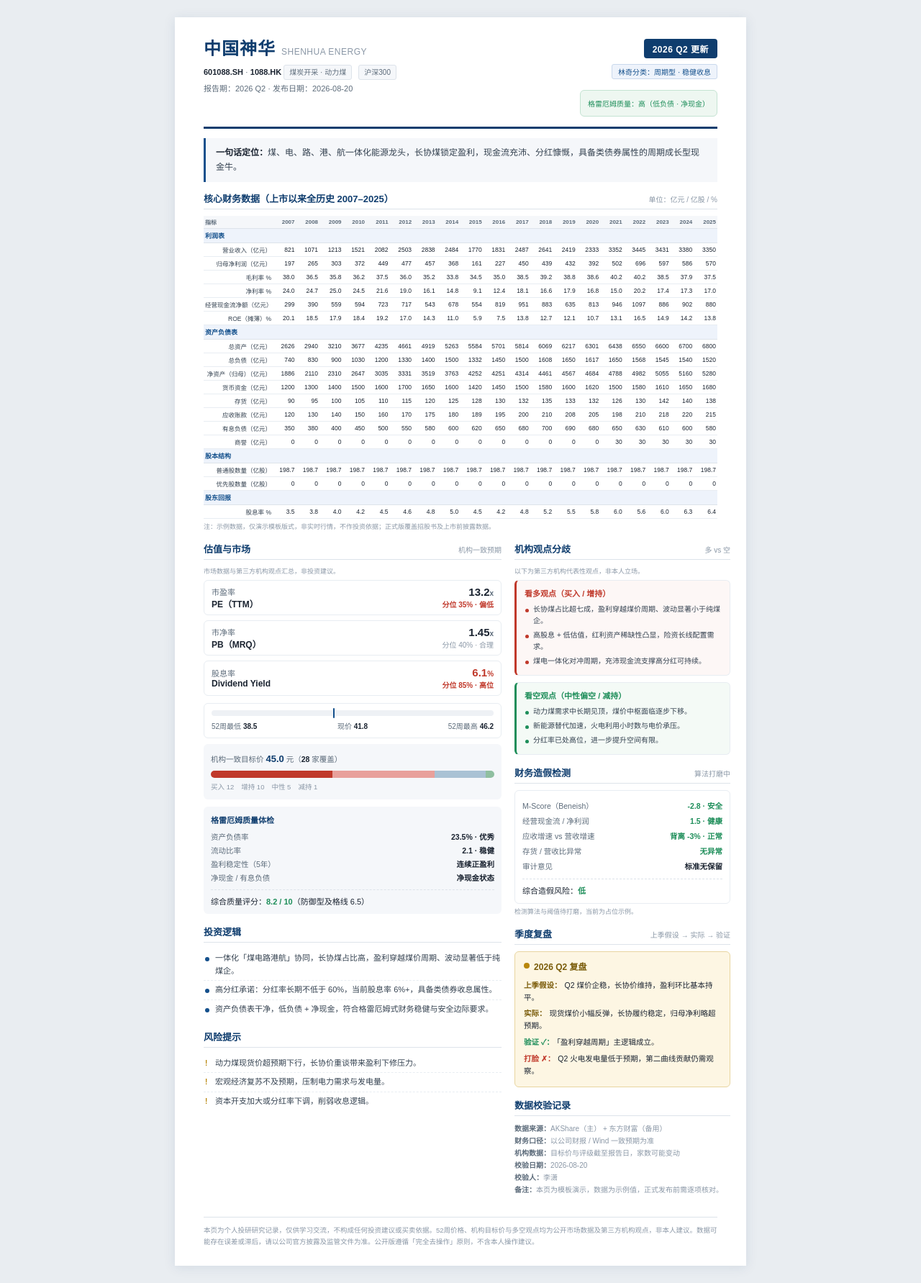
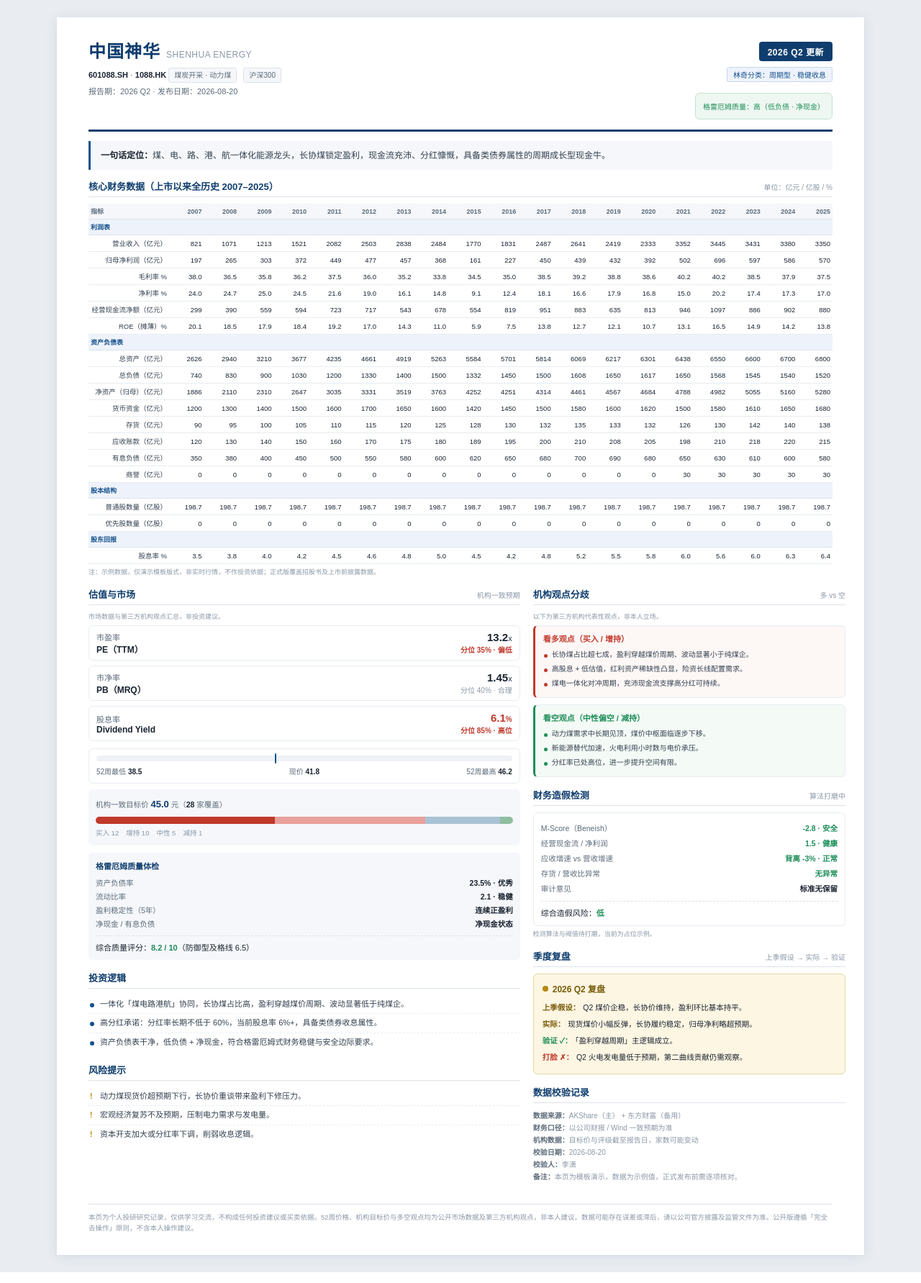
Before and after one commit to lx126126/ai_augmented_fundamental_investment, a Python web app: template templates/valueline.html in a window 1280 px wide. Shown: the whole page at 72% size. Run offline with Jinja, Linux system fonts and the light colour scheme; the template is opened without the code that fills it, so the values that code supplies are empty.

Commit message:
模板改为 A3 竖版（297×420mm），表格字号放大一档，导图同步 A3

```diff
--- a/scripts/export.py
+++ b/scripts/export.py
@@ -20,7 +20,7 @@ import sys
 from pathlib import Path
 
 
-def export(html_path: Path, out_dir: Path, formats: list[str], width: int = 794) -> None:
+def export(html_path: Path, out_dir: Path, formats: list[str], width: int = 1122) -> None:
     try:
         from playwright.sync_api import sync_playwright
     except ImportError:
@@ -36,7 +36,7 @@ def export(html_path: Path, out_dir: Path, formats: list[str], width: int = 794)
     with sync_playwright() as p:
         browser = p.chromium.launch()
         page = browser.new_page(
-            viewport={"width": width, "height": 1200},
+            viewport={"width": width, "height": 1600},
             device_scale_factor=2,
         )
         page.goto(uri)
@@ -45,7 +45,7 @@ def export(html_path: Path, out_dir: Path, formats: list[str], width: int = 794)
         if "png" in formats:
             page.screenshot(path=str(out_dir / f"{stem}.png"), full_page=True)
         if "pdf" in formats:
-            page.pdf(path=str(out_dir / f"{stem}.pdf"), format="A4", print_background=True)
+            page.pdf(path=str(out_dir / f"{stem}.pdf"), format="A3", print_background=True)
 
         browser.close()
 
--- a/templates/valueline.html
+++ b/templates/valueline.html
@@ -29,12 +29,12 @@ body {
   padding: 24px 0;
 }
 .page {
-  width: 794px;
-  min-height: 1123px;
+  width: 1122px;
+  min-height: 1587px;
   margin: 0 auto;
   background: #ffffff;
   box-shadow: 0 2px 16px rgba(15, 61, 110, 0.10);
-  padding: 30px 40px 26px;
+  padding: 34px 44px 30px;
   display: flex;
   flex-direction: column;
 }
@@ -55,10 +55,10 @@ body {
 
 /* 全历史宽表 */
 .table-scroll { overflow-x: auto; }
-table.dense { width: 100%; border-collapse: collapse; font-size: 8.5px; table-layout: fixed; }
-table.dense th, table.dense td { padding: 3px 2px; text-align: right; border-bottom: 1px solid var(--line-soft); overflow: hidden; }
-table.dense th.name, table.dense td.name { text-align: left; width: 96px; }
-table.dense th { background: var(--bg-soft); color: var(--muted); font-weight: 600; border-bottom: 1px solid var(--line); font-size: 8px; }
+table.dense { width: 100%; border-collapse: collapse; font-size: 9.5px; table-layout: fixed; }
+table.dense th, table.dense td { padding: 4px 3px; text-align: right; border-bottom: 1px solid var(--line-soft); overflow: hidden; }
+table.dense th.name, table.dense td.name { text-align: left; width: 112px; }
+table.dense th { background: var(--bg-soft); color: var(--muted); font-weight: 600; border-bottom: 1px solid var(--line); font-size: 9px; }
 table.dense td.num { font-variant-numeric: tabular-nums; }
 table.dense tr.group td { background: #eef3fb; color: var(--accent-2); font-weight: 600; font-size: 9px; text-align: left; border-bottom: 1px solid var(--line); }
 table.dense .row-head { font-weight: 500; color: #33404f; }
@@ -149,6 +149,7 @@ table.dense .row-head { font-weight: 500; color: #33404f; }
 .verify { font-size: 10px; color: var(--faint); line-height: 1.7; }
 .verify b { color: var(--muted); font-weight: 600; }
 .footer { margin-top: 14px; padding-top: 10px; border-top: 1px solid var(--line); font-size: 9.5px; color: var(--faint); line-height: 1.6; }
+@page { size: A3; margin: 0; }
 @media print { body { background: #fff; padding: 0; } .page { box-shadow: none; margin: 0; width: 100%; min-height: auto; } }
 </style>
 </head>
```
Also changed, not shown: scripts/build_valueline.py (+8 -7 lines).
